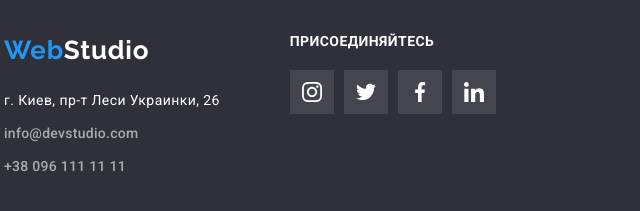
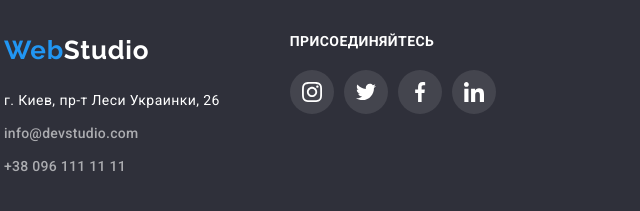
Before and after one commit to shoorick-kh/goit-markup-hw-04, a plain HTML site: page index.html in a window 1280 px wide. Shown: the part 2714-2925 px from the top of the page, 51-691 px from the left. Drawn offline with nearby package versions, Linux system fonts and the light colour scheme.

Commit message:
виправляє бекграунд іконкам в футері на круглі

```diff
--- a/css/styles.css
+++ b/css/styles.css
@@ -474,8 +474,7 @@ img {
   justify-content: flex-start;
   margin: 0;
 }
-.footer .social-item {
-  margin-bottom: 0;
+.footer .social-link {
   background: rgba(255, 255, 255, 0.1);
 }
 .footer .social-logo {
```
